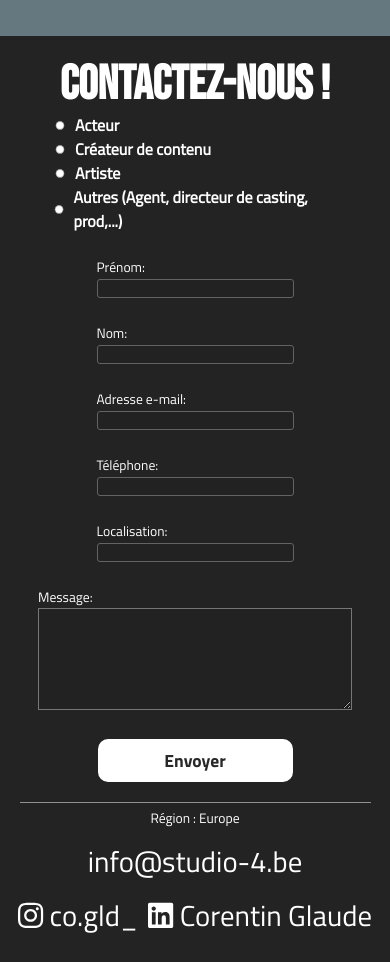
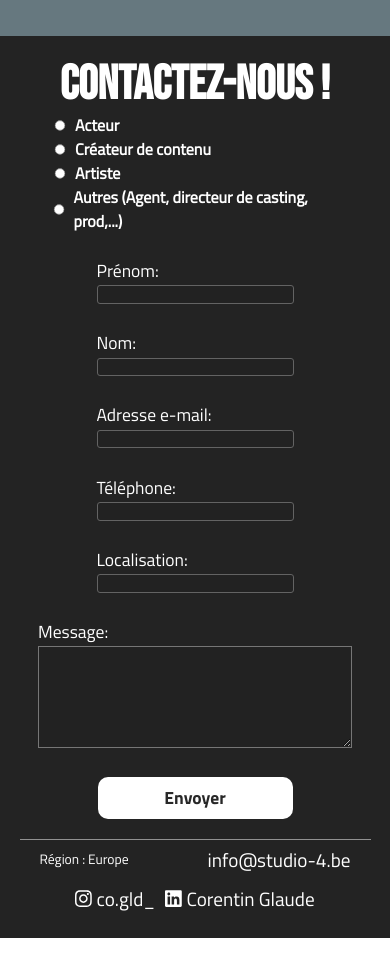
Before and after one commit to Syhenn/studio4, a React (Create React App) app: page /CastTraining in a window 390 px wide. Shown: the part 3820-4782 px from the top of the page. After the commit the page ends 4758 px from the top, so only its background shows below. Built offline with nearby package versions, Linux system fonts and the light colour scheme.

Commit message:
fix bugs

```diff
--- a/src/styles/contactForm.css
+++ b/src/styles/contactForm.css
@@ -132,7 +132,7 @@
       font-size: 3.5vw;
     }
     .radio_buttons input[type="radio"] {
-      transform: scale(0.5);
+      transform: scale(0.6);
       width: 10%;
     }
     .form_input input,
@@ -143,7 +143,7 @@
     }
 
     .form_input label p{
-      font-size: 3.5vw;
+      font-size: 4.5vw;
       margin: 0;
     }
     .form_input textarea {
--- a/src/styles/footer.css
+++ b/src/styles/footer.css
@@ -58,8 +58,9 @@ footer {
 }
 @media screen and (max-width: 768px) {
     .personal_info {
-        flex-direction: column;
-        justify-content: space-around;
+        display: flex;
+        flex-wrap: wrap;
+        font-size: 1.2rem;
     }
 
     .network {
```
